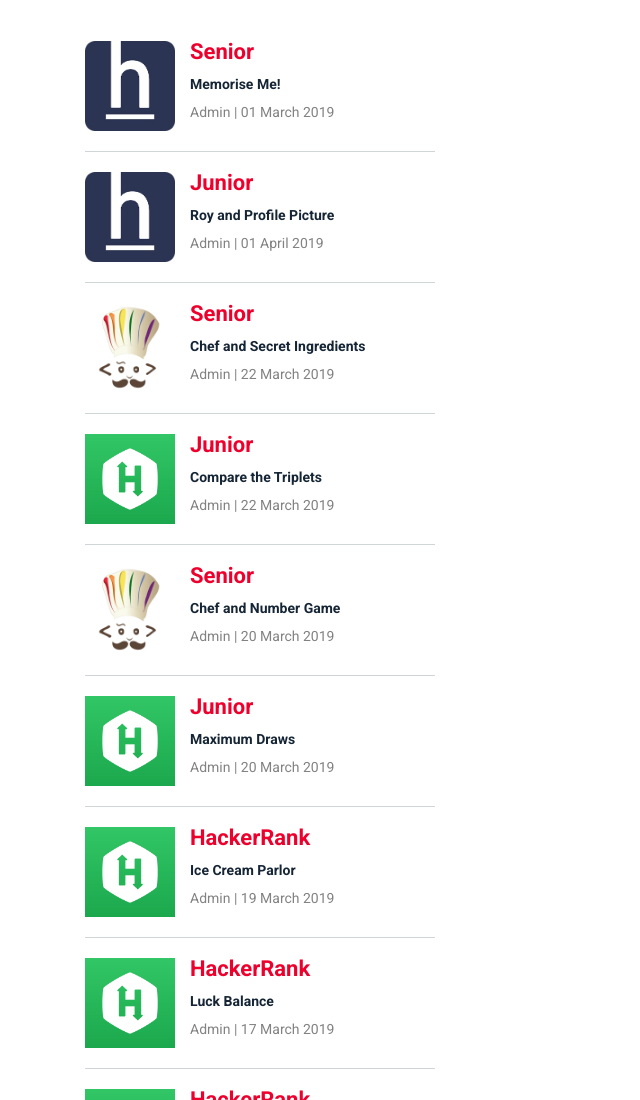
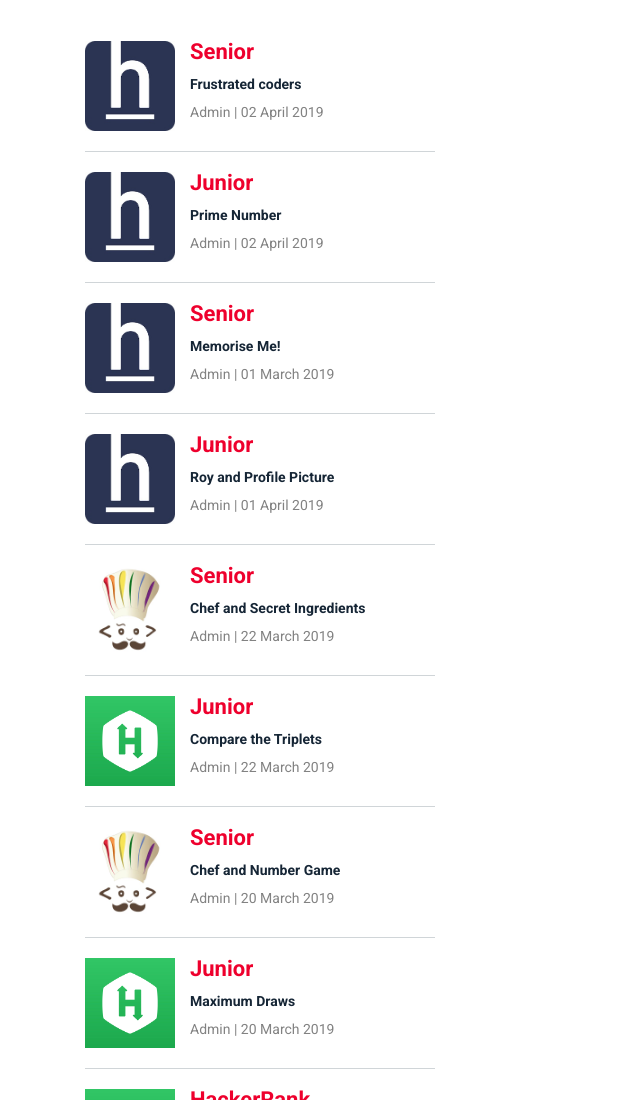
Before and after one commit to techhubmvit/techhubmvit.github.io, a plain HTML site: page problems.html in a window 1280 px wide. Shown: the top 1100 px of the page, without its empty margins (0-640 px from the left). Drawn offline with Linux system fonts and the light colour scheme.

Commit message:
rank updated

```diff
--- a/problems.html
+++ b/problems.html
@@ -57,6 +57,41 @@
                         </div>
 
          -->
+
+         <div class="single-blog-post small-featured-post d-flex">
+                            <div class="post-thumb">
+                                <a href= "https://www.hackerearth.com/practice/data-structures/stacks/basics-of-stacks/practice-problems/algorithm/sniper-shooting/">
+                                  <img src="img/post/daily/hackerearth.jpg" alt=""></a>
+                            </div>
+                            <div class="post-data">
+                                <a href="https://www.hackerearth.com/practice/data-structures/stacks/basics-of-stacks/practice-problems/algorithm/sniper-shooting/"  target="_blank" class="post-catagory">Senior</a>
+                                <div class="post-meta">
+                                    <a href="https://www.hackerearth.com/practice/data-structures/stacks/basics-of-stacks/practice-problems/algorithm/sniper-shooting/" target="_blank" class="post-title">
+                                        <h6>Frustrated coders</h6>
+                                    </a>
+                                    <p class="post-date"><span>Admin</span> | <span>02 April 2019</span></p>
+                                </div>
+                            </div>
+                        </div>
+
+
+         <div class="single-blog-post small-featured-post d-flex">
+                            <div class="post-thumb">
+                                <a href= "https://www.hackerearth.com/practice/basic-programming/input-output/basics-of-input-output/practice-problems/algorithm/prime-number-8/">
+                                  <img src="img/post/daily/hackerearth.jpg" alt=""></a>
+                            </div>
+                            <div class="post-data">
+                                <a href="https://www.hackerearth.com/practice/basic-programming/input-output/basics-of-input-output/practice-problems/algorithm/prime-number-8/"  target="_blank" class="post-catagory">Junior</a>
+                                <div class="post-meta">
+                                    <a href="https://www.hackerearth.com/practice/basic-programming/input-output/basics-of-input-output/practice-problems/algorithm/prime-number-8/" target="_blank" class="post-title">
+                                        <h6> Prime Number</h6>
+                                    </a>
+                                    <p class="post-date"><span>Admin</span> | <span>02 April 2019</span></p>
+                                </div>
+                            </div>
+                        </div>
+
+
 
          <div class="single-blog-post small-featured-post d-flex">
                             <div class="post-thumb">
```
